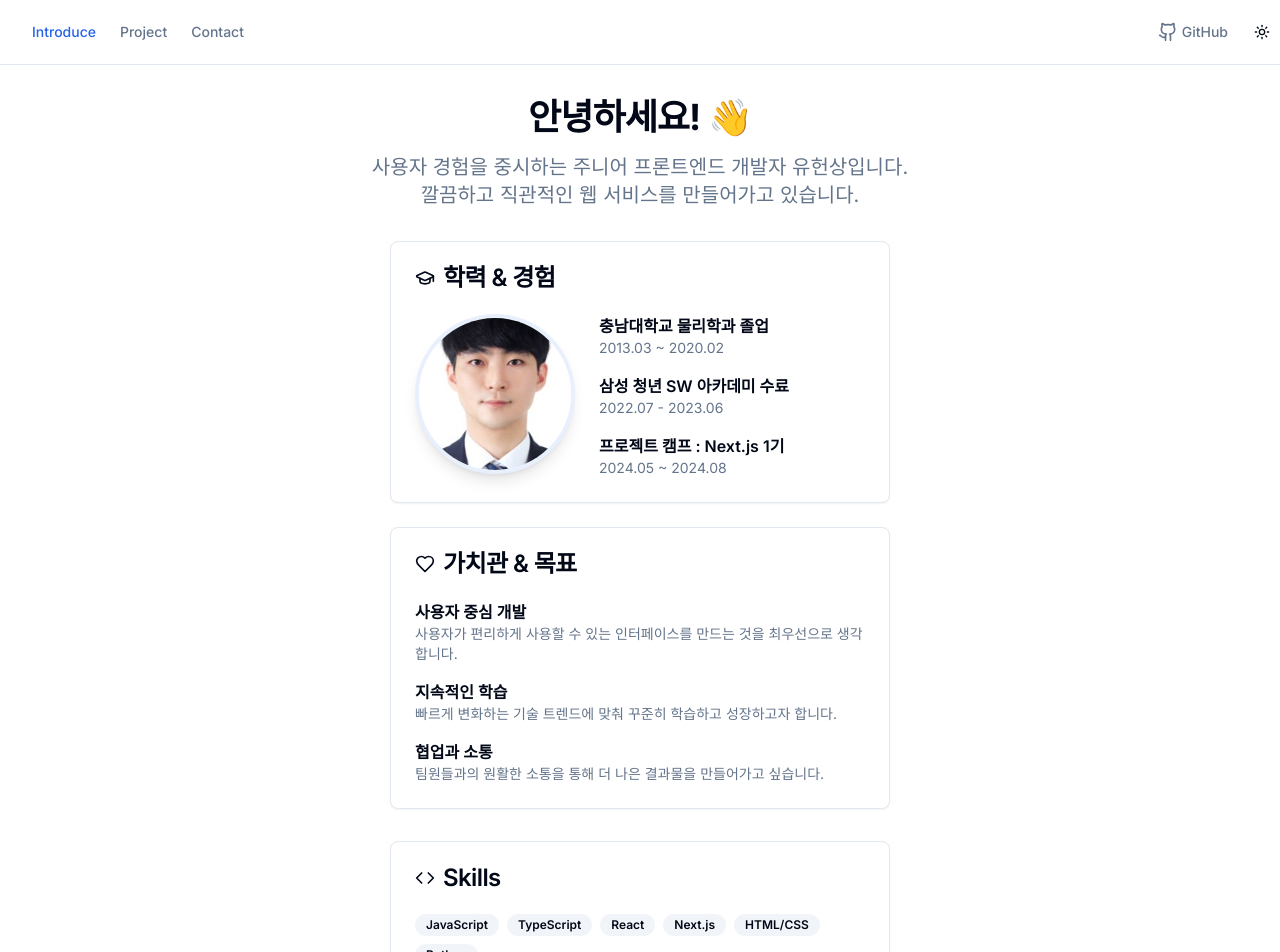
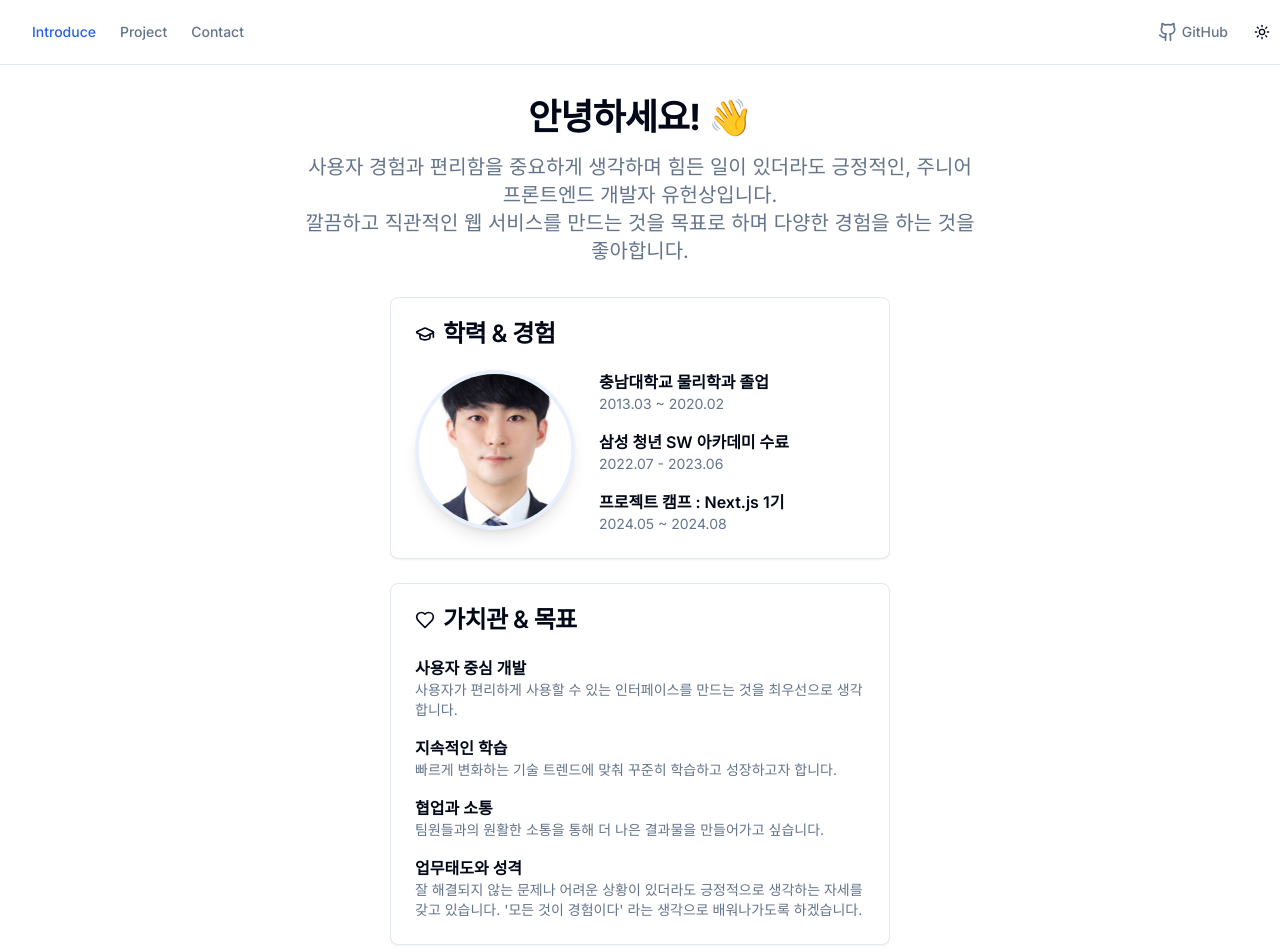
Before and after one commit to hunsang-you/portfolio, a Next.js app: page / in a window 1280 px wide. Shown: the top 952 px of the page. Built offline with nearby package versions, Linux system fonts and the light colour scheme.

Commit message:
내용 추가 및 수정

```diff
--- a/app/layout.tsx
+++ b/app/layout.tsx
@@ -1,31 +1,36 @@
-import type React from "react"
-import type { Metadata } from "next"
-import { Inter } from "next/font/google"
-import "./globals.css"
-import { ThemeProvider } from "@/components/theme-provider"
-import { Toaster } from "@/components/ui/toaster"
+import type React from "react";
+import type { Metadata } from "next";
+import { Inter } from "next/font/google";
+import "./globals.css";
+import { ThemeProvider } from "@/components/theme-provider";
+import { Toaster } from "@/components/ui/toaster";
 
-const inter = Inter({ subsets: ["latin"] })
+const inter = Inter({ subsets: ["latin"] });
 
 export const metadata: Metadata = {
-  title: "Frontend Developer Portfolio",
-  description: "주니어 프론트엔드 개발자 포트폴리오",
-    generator: 'v0.dev'
-}
+  title: "프론트엔드 주니어 개발자, 유헌상의 Portfolio",
+  description: "프론트엔드 주니어 개발자 포트폴리오",
+  generator: "v0.dev",
+};
 
 export default function RootLayout({
   children,
 }: {
-  children: React.ReactNode
+  children: React.ReactNode;
 }) {
   return (
     <html lang="ko" suppressHydrationWarning>
       <body className={inter.className}>
-        <ThemeProvider attribute="class" defaultTheme="system" enableSystem disableTransitionOnChange>
+        <ThemeProvider
+          attribute="class"
+          defaultTheme="system"
+          enableSystem
+          disableTransitionOnChange
+        >
           {children}
           <Toaster />
         </ThemeProvider>
       </body>
     </html>
-  )
+  );
 }
--- a/components/introduce-section.tsx
+++ b/components/introduce-section.tsx
@@ -35,9 +35,12 @@ export default function IntroduceSection() {
       >
         <h1 className="text-4xl font-bold tracking-tight">안녕하세요! 👋</h1>
         <p className="text-xl text-muted-foreground max-w-2xl mx-auto">
-          사용자 경험을 중시하는 주니어 프론트엔드 개발자 유헌상입니다.
+          사용자 경험과 편리함을 중요하게 생각하며 힘든 일이 있더라도 긍정적인,
+          주니어 프론트엔드 개발자 유헌상입니다.
           <br />
-          깔끔하고 직관적인 웹 서비스를 만들어가고 있습니다.
+          깔끔하고 직관적인 웹 서비스를 만드는 것을 목표로 하며 다양한 경험을
+          하는 것을 좋아합니다.
+          <br />
         </p>
       </div>
 
@@ -140,6 +143,14 @@ export default function IntroduceSection() {
                   싶습니다.
                 </p>
               </div>
+              <div>
+                <h4 className="font-semibold">업무태도와 성격</h4>
+                <p className="text-sm text-muted-foreground">
+                  잘 해결되지 않는 문제나 어려운 상황이 있더라도 긍정적으로
+                  생각하는 자세를 갖고 있습니다. '모든 것이 경험이다' 라는
+                  생각으로 배워나가도록 하겠습니다.
+                </p>
+              </div>
             </CardContent>
           </Card>
         </div>
```
